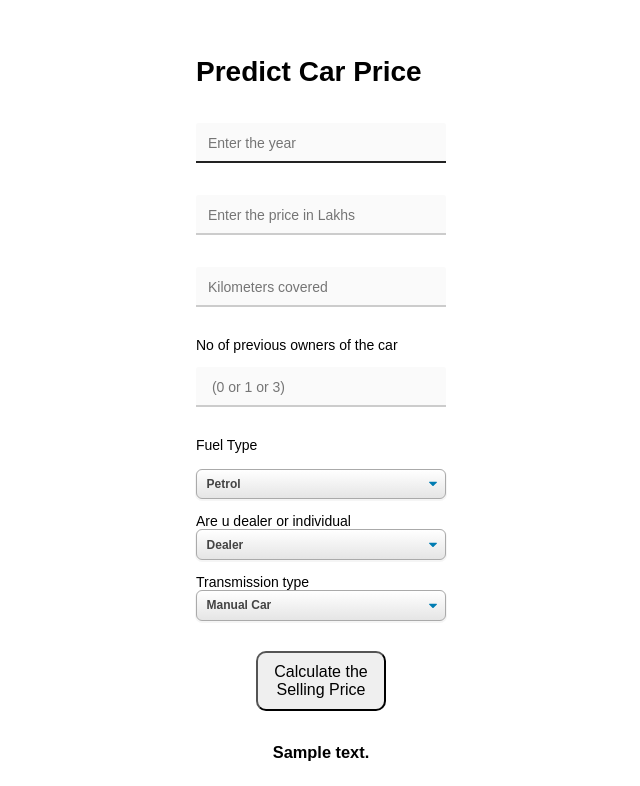
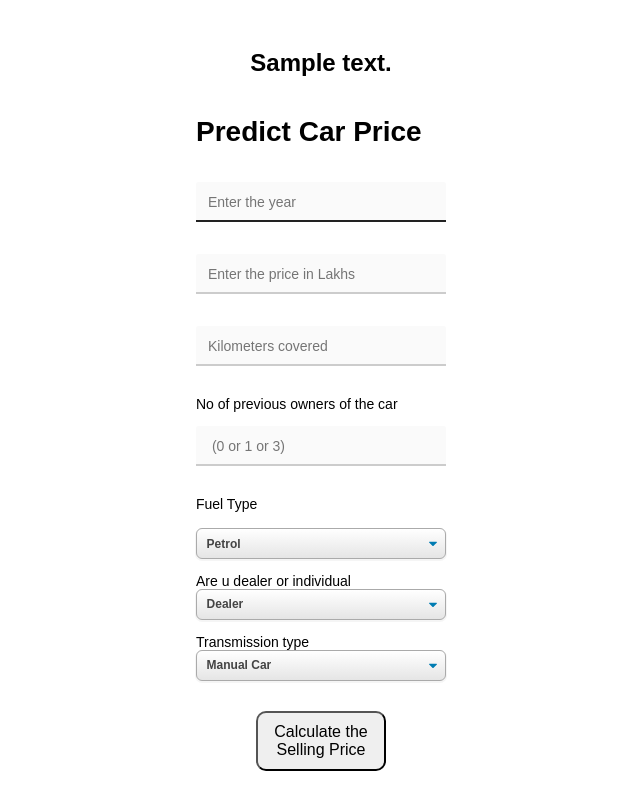
Before and after one commit to marreddysainikhilreddy/car-price-prediction-carDekho-dataset, a Flask app: template templates/index.html in a window 1280 px wide. Shown: the top 786 px of the page, without its empty margins (327-967 px from the left). Run offline with Flask 2, Linux system fonts and the light colour scheme; the template is opened without the code that fills it: most values are stand-ins (such as "Sample title", 1, 10 or a date in 2020); parts of the project's set-up code (start-up, migrations or seed data) failed here and were passed over.

Commit message:
Small UI Change

```diff
--- a/templates/index.html
+++ b/templates/index.html
@@ -6,6 +6,7 @@
     <title>Prediction</title>
 </head>
 <body>
+    <h2 style="text-align: center;">{{prediction_text}}</h2>
     <div>
         <label class="custom-field two">
             <form action="{{ url_for('predict') }}" method="POST">
@@ -43,7 +44,7 @@
                 <div style="text-align: center;">
                     <button id="sub" type="submit">Calculate the Selling Price</button>
                 </div>
-                <br><h3 style="text-align: center;">{{prediction_text}}<h3>
+                <br>
             </form>
         </label>
         </div>
```
